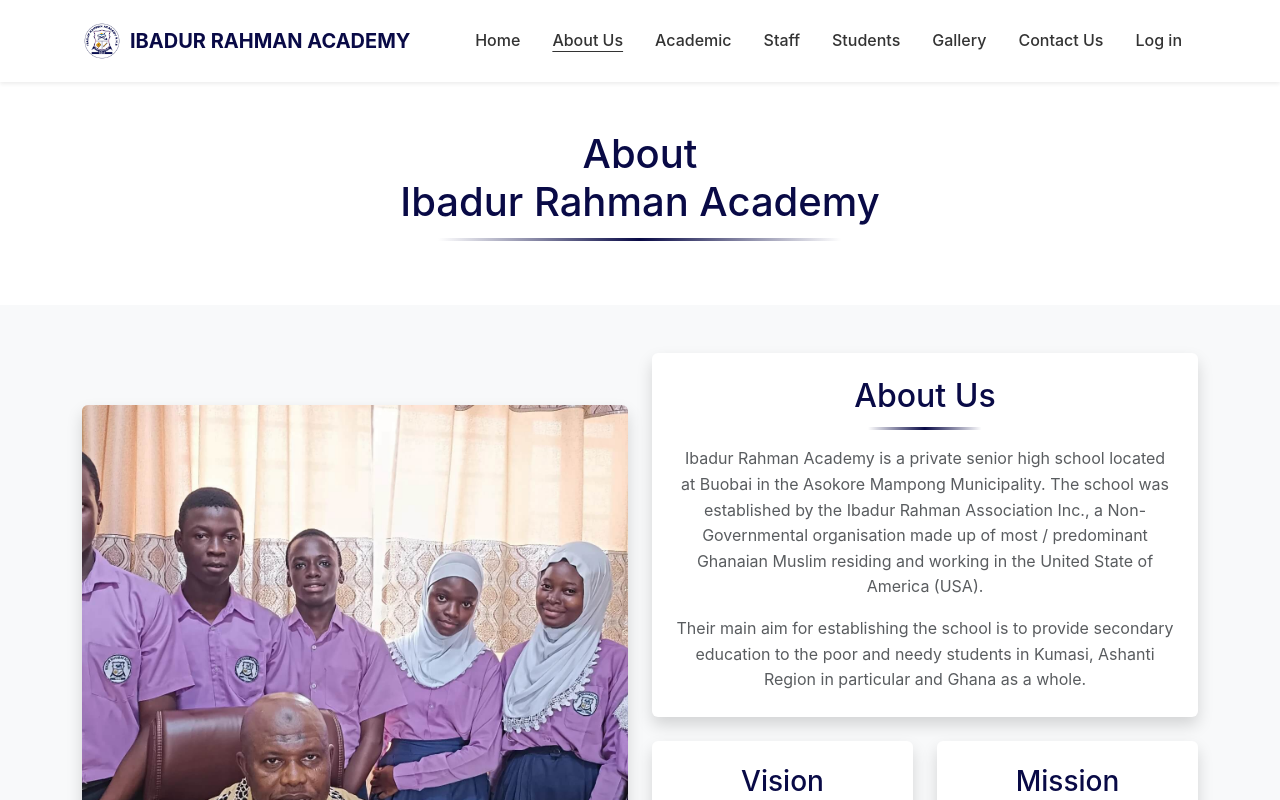
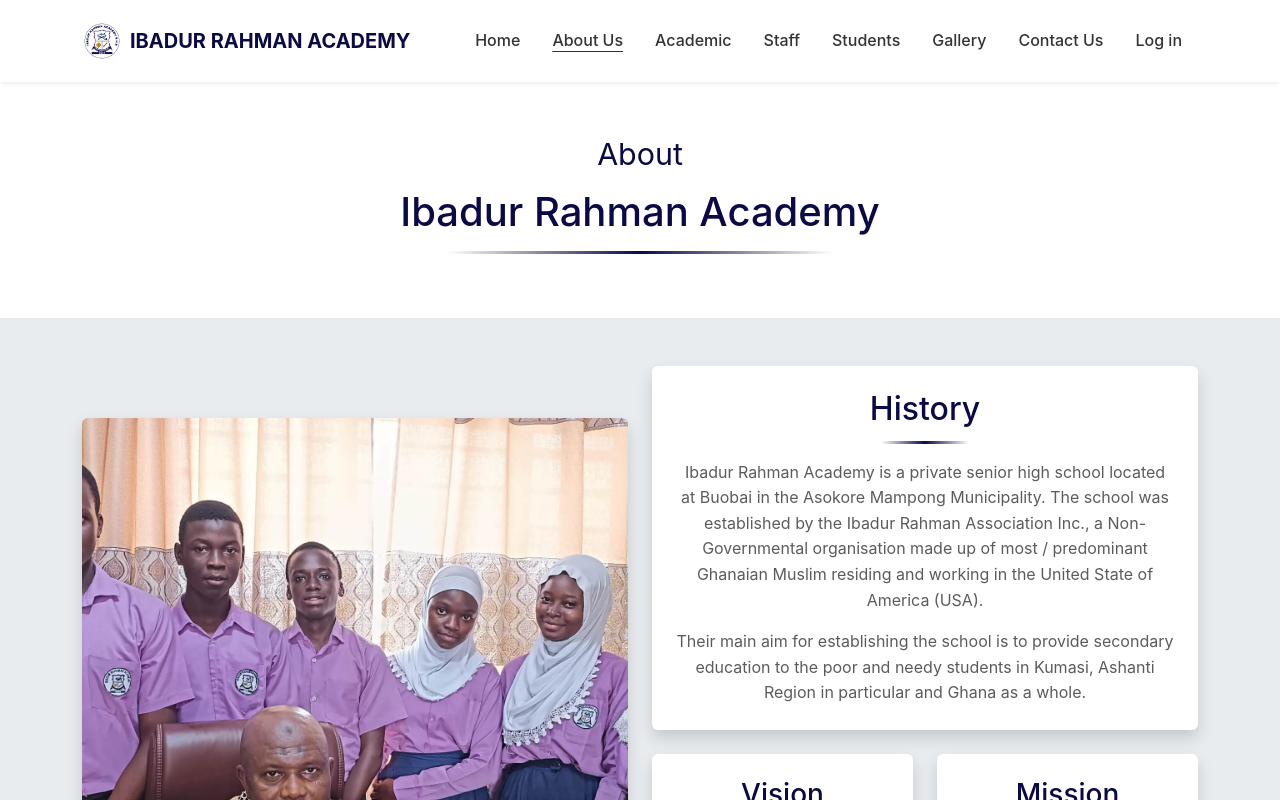
Before and after one commit to AmurdAmzer/IbassWeb-Redesign, a Next.js app in the folder frontend/: page /about-us in a window 1280 px wide. Shown: the top 800 px of the page. Built offline with nearby package versions, Linux system fonts and the light colour scheme.

Commit message:
creating the about-us page

```diff
--- a/frontend/src/app/about-us/page.js
+++ b/frontend/src/app/about-us/page.js
@@ -8,21 +8,36 @@ export default function AboutUsPage() {
       {/* About Us Section */}
       <section className="py-5 ">
         <Container className="text-center">
-            <Row> <h1 className="text-center mb-3" style={{
-                        background: 'linear-gradient(to right, transparent, var(--school-blue), transparent) no-repeat bottom',
-                        backgroundSize: '80% 3px',
-                        paddingBottom: '15px',
-                        width: 'fit-content',
-                        margin: '0 auto 1rem auto',
-                        fontSize: '2.5rem',
-                      }}>
-                        About<br/>
-                        Ibadur Rahman Academy
-                      </h1></Row>
+        <Row>
+            <Col>
+                <div className="text-center mb-3" >
+                <div style={{
+                    fontSize: '1.9rem',
+                    color: '#555',
+                    color: 'var(--school-blue)',
+                    marginBottom: '0.1rem'
+                }}>
+                    About
+                </div>
+                <div style={{
+                    fontSize: '2.5rem',
+                    fontWeight: '500',
+                    color: 'var(--school-blue)',
+                    background: 'linear-gradient(to right, transparent, var(--school-blue), transparent) no-repeat bottom',
+                    backgroundSize: '80% 3px',
+                    paddingBottom: '10px',
+                    display: 'inline-block'
+                }}>
+                    Ibadur Rahman Academy
+                </div>
+                </div>
+            </Col>
+        </Row>
+
         </Container>
       </section>
 
-      <section className="py-5 bg-light">
+      <section className="py-5" style={{backgroundColor: '#e9ecef'}}>
         <Container>
           <Row className="align-items-center">
             <Col lg={6} md={12} className="mb-4 mb-lg-0 order-2 order-lg-1">
@@ -40,7 +55,7 @@ export default function AboutUsPage() {
 
             <Col lg={6} md={12} className="order-1 order-lg-2">
               <Row>
-                {/* About Us Card */}
+                {/* History Card */}
                 <Col md={12} className="mb-4">
                   <Card className="h-100 text-center border-0 shadow">
                     <Card.Body className="p-4">
@@ -51,7 +66,7 @@ export default function AboutUsPage() {
                         width: 'fit-content',
                         margin: '0 auto 1rem auto'
                       }}>
-                        About Us
+                        History
                       </h2>
                       <p className="mb-3 text-muted">
                         Ibadur Rahman Academy is a private senior high school located at Buobai in the Asokore Mampong Municipality. The school was established by the Ibadur Rahman Association Inc., a Non-Governmental organisation made up of most / predominant Ghanaian Muslim residing and working in the United State of America (USA).
```
